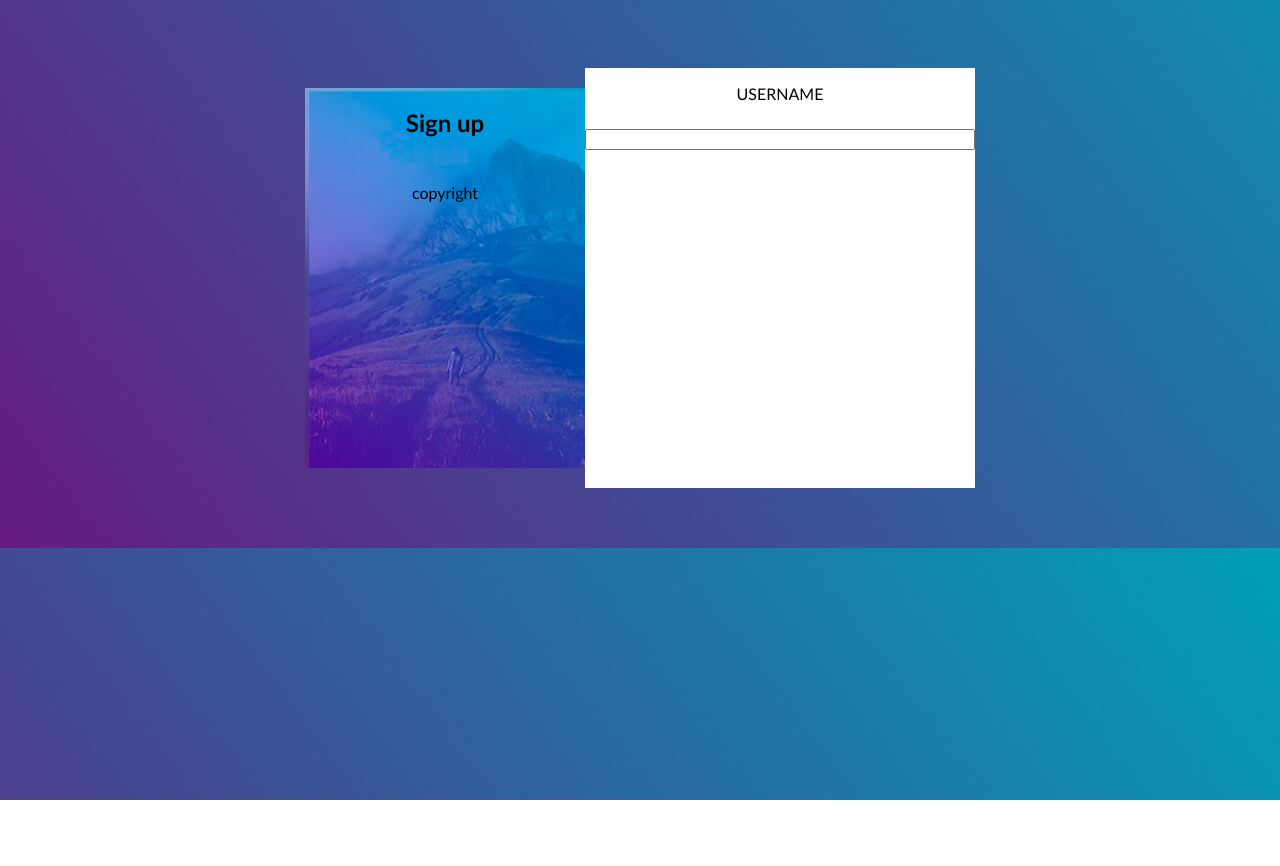
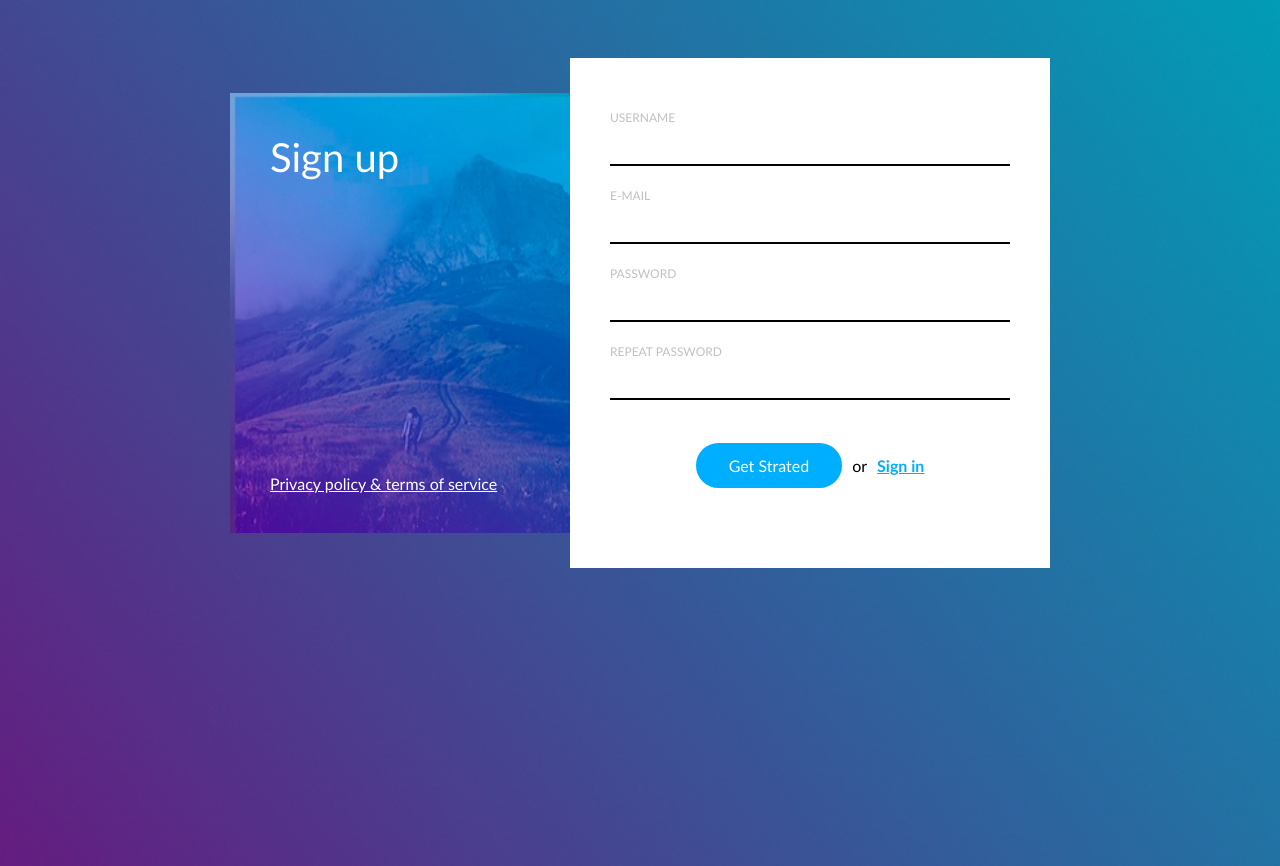
Before and after one commit to Kalis1990/Sign-up, a website: page index.html in a window 1280 px wide. Before the commit the page ends 800 px from the top, so only its background shows below. Drawn offline with Linux system fonts and the light colour scheme.

Commit message:
input-border

```diff
--- a/css/layout.css
+++ b/css/layout.css
@@ -1,18 +1,23 @@
 .container {
     width: 100%;
-    padding: 60px 0;
+    height: 100%;
+    margin-top: 50px;
+    margin-bottom: 0;
+
 }
 
 .container > .row {
     width: 1000px;
     margin: 0 calc(50% - 500px);
+
 }
-
 
 @media (max-width: 1100px) {
     .container > .row {
         width: 800px;
+        height: 800px;
         margin: 0 calc(50% - 400px);
+        max-height: 100vh;
     }
 }
 
--- a/css/main.css
+++ b/css/main.css
@@ -10,14 +10,12 @@ body{
     vertical-align: top;
     position: relative;
     display: flex;
-
-
-}
-
-body {
     font-family: 'Gill Sans', 'Gill Sans MT', Calibri, 'Trebuchet MS', sans-serif;
 }
 
+section{
+    min-height: 100vh;
+}
 .main-content{
     display: flex;
     justify-content: center;
@@ -31,21 +29,82 @@ body {
     flex-direction: column;
     gap: 10px;
 
+
 }
 .left-column{
     width: 50%;
     background-image: url(../images/left.png);
     background-size: cover;
     background-repeat: no-repeat;
-    width: 280px;
-    height: 380px;
+    width: 260px;
+    height: 360px;
+    display: flex;
+    justify-content: space-between;
+    flex-direction: column;
+    padding: 40px;
+    text-align: left;
+}
+.column .title{
+    color: #fff;
+    font-size: 40px;
+    font-weight: lighter;
+    margin: 0;
+}
+.column > .copyright{
+    color: #fff;
 }
 .right-column{
     width: 40%;
     background-repeat: no-repeat;
     background-size: cover;
     background-image: url(../images/right.png);
-    width: 390px;
-    height: 420px;
+    width: 400px;
+    height: 430px;
+    padding: 40px;
+}
+
+.input{
+    border:none;
+    border-bottom: 2px solid black;
+}
+.input:focus{
+    outline-width: 0;
+}
+.column > .login {
+    text-align: left;
+    color: silver;
+    font-size: 12px;
+}
+.login-btn{
+    display: flex;
+    justify-content: center;
+    text-align: center;
+    align-items: center;
+    margin-top: 30px;
+}
+
+.btn{
+    color: white;
+    border: solid rgb(0, 174, 255);
+    border-radius: 25px;
+    padding: 10px 30px;
+    text-decoration: none;
+    background-color: rgb(0, 174, 255);
+    margin-right: 10px;
+}
+
+.btn:hover{
+    background-color: aqua;
+    border: solid aqua;
+}
+.login-btn > p{
+    margin-right: 10px;
+}
+.login-link{
+    color:rgb(0, 174, 255);
+    font-weight: bold;
+}
+.login-link:hover{
+    color:rgb(144, 30, 226)
 
 }
--- a/index.html
+++ b/index.html
@@ -12,12 +12,23 @@
         <div class="row main-content">
             <div class="column left-column">
                 <h2 class="title">Sign up</h2>
-                <p class="copyright">copyright</code></p>
+                <a href="#" class="copyright">Privacy policy & terms of service</a>
 
             </div>
             <div class="column right-column">
-                <p class="login-details">USERNAME</p>
-                <input class="login-details" type="User name">
+                <p class="login">USERNAME</p>
+                <input class="input" type="User name">
+                <p class="login">E-MAIL</p>
+                <input class="input" type="e-mail">
+                <p class="login">PASSWORD</p>
+                <input class="input" type="password">
+                <p class="login">REPEAT PASSWORD</p>
+                <input class="input" type="password">
+                <div class="login-btn">
+                    <a href="#" class="btn">Get Strated</a>
+                    <p>or</p>
+                    <a href="#" class="login-link">Sign in</a>
+                </div>
             </div>
         </div>
     </section>
```
